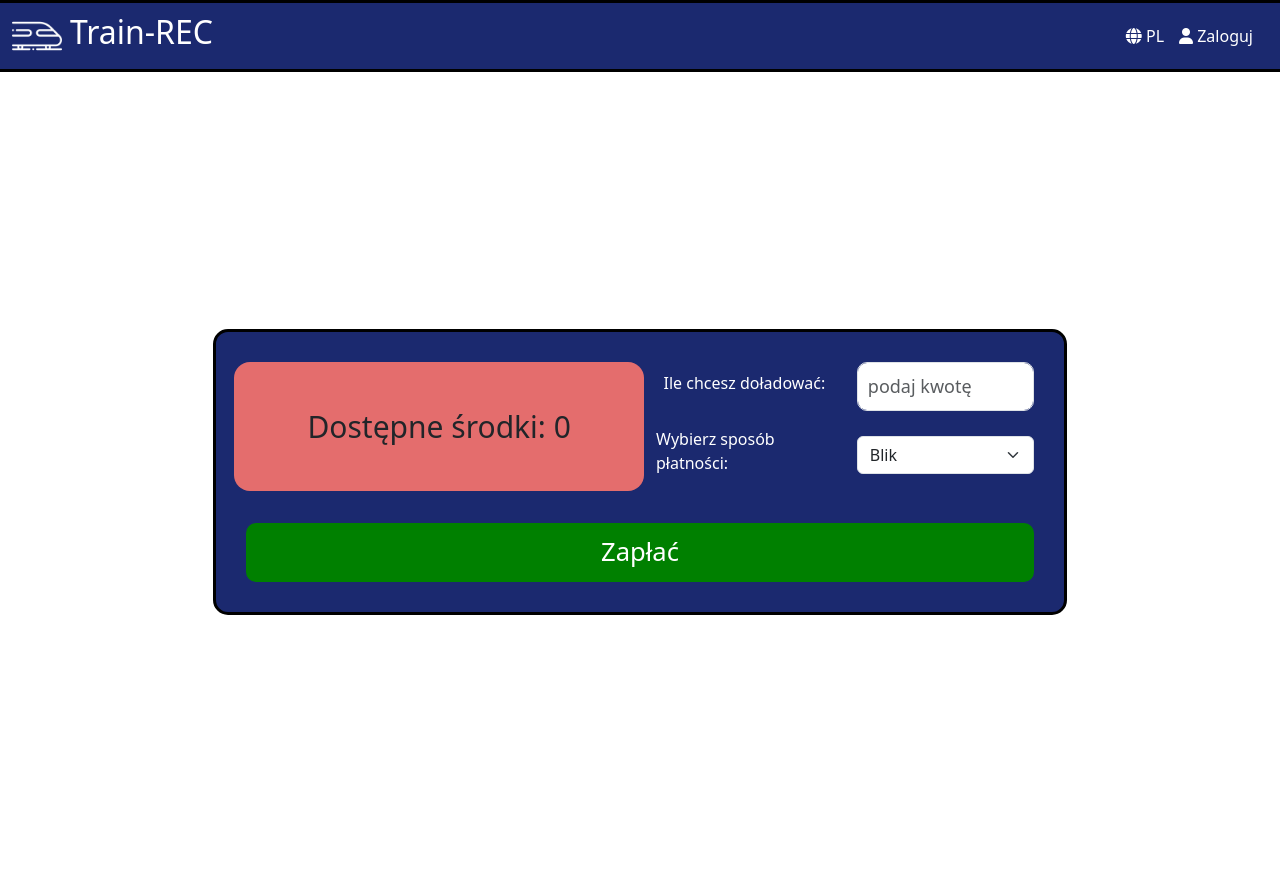
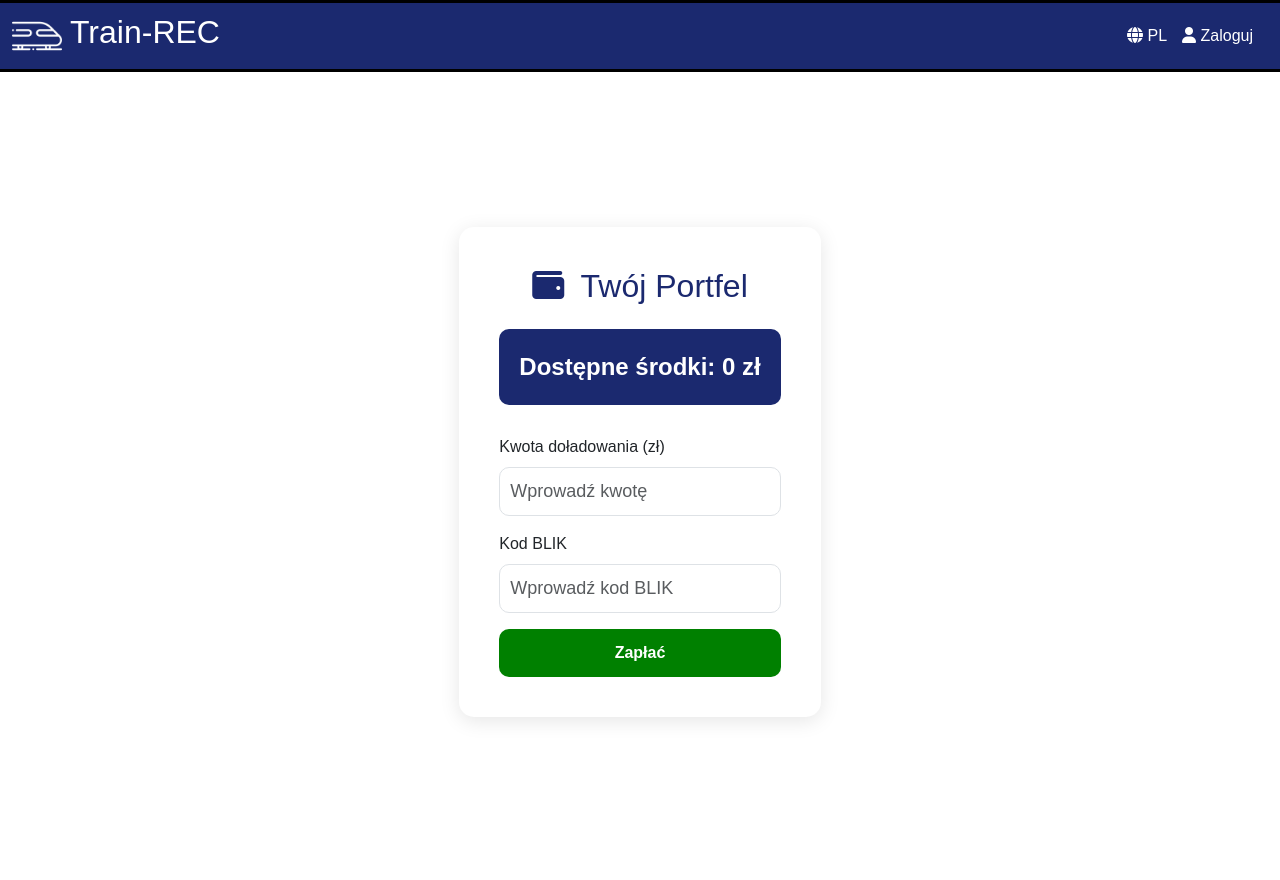
Before and after one commit to Falanger-debug/Train-REC, a Node server app: template views/wallet.ejs in a window 1280 px wide. Run offline with Node 20, Linux system fonts and the light colour scheme; the template is opened without the code that fills it, so the values that code supplies are empty.

Commit message:
Refactor wallet UI, remove unused script, add styles

```diff
--- a/public/scripts/paymentSilumation.js
+++ b/public/scripts/paymentSilumation.js
@@ -91,7 +91,6 @@ document.addEventListener('DOMContentLoaded', function() {
 });
 
 document.addEventListener('DOMContentLoaded', () => {
-    // Funkcja do pobierania parametrów URL
     function getUrlParams() {
         const urlParams = new URLSearchParams(window.location.search);
         return {
@@ -106,10 +105,8 @@ document.addEventListener('DOMContentLoaded', () => {
         };
     }
 
-    // Pobierz cenę z parametrów URL
     const { price } = getUrlParams();
 
-    // Wyświetl cenę na stronie
     if (price) {
         const ticketPriceElement = document.getElementById('ticketPrice');
         ticketPriceElement.textContent = parseFloat(price).toFixed(2) + " zł";
--- /dev/null
+++ b/public/walletStyles.css
@@ -0,0 +1,63 @@
+body {
+    background-color: white;
+    font-family: 'Arial', sans-serif;
+}
+
+.wallet-container {
+    background-color: white;
+    border-radius: 15px;
+    box-shadow: 0 4px 20px rgba(0, 0, 0, 0.1);
+    padding: 40px;
+    max-width: 500px;
+    margin: auto;
+}
+
+.wallet-header h1 {
+    color: var(--blue-color);
+}
+
+.wallet-balance {
+    background-color: var(--blue-color);
+    color: white;
+    padding: 20px;
+    border-radius: 10px;
+    font-size: 1.5rem;
+    text-align: center;
+    font-weight: bold;
+    margin-bottom: 30px;
+}
+
+.btn-pay {
+    background-color: green;
+    color: white;
+    padding: 12px;
+    border-radius: 10px;
+    width: 100%;
+    font-weight: bold;
+    transition: background-color 0.3s;
+    border: none;
+}
+
+.btn-pay:hover {
+    background-color: darkgreen;
+    transform: scale(1.05);
+    box-shadow: 0 4px 20px rgba(0, 0, 0, 0.2);
+}
+
+.form-control,
+.form-select {
+    border-radius: 10px;
+}
+
+.form-control:focus,
+.form-select:focus {
+    box-shadow: 0 0 5px rgba(0, 0, 0, 0.1);
+    border-color: var(--ligher-blue-color);
+}
+
+footer {
+    margin-top: 40px;
+    text-align: center;
+    font-size: 0.9rem;
+    color: var(--blue-color);
+}
--- a/views/wallet.ejs
+++ b/views/wallet.ejs
@@ -4,12 +4,13 @@
     <meta charset="UTF-8">
     <meta name="viewport" content="width=device-width, initial-scale=1.0">
     <title>Wallet</title>
-        <!--Bootstrap CSS-->
+    <!--Bootstrap CSS-->
     <link href="https://cdn.jsdelivr.net/npm/bootstrap@5.3.3/dist/css/bootstrap.min.css" rel="stylesheet"
-        integrity="sha384-QWTKZyjpPEjISv5WaRU9OFeRpok6YctnYmDr5pNlyT2bRjXh0JMhjY6hW+ALEwIH" crossorigin="anonymous">
+          integrity="sha384-QWTKZyjpPEjISv5WaRU9OFeRpok6YctnYmDr5pNlyT2bRjXh0JMhjY6hW+ALEwIH" crossorigin="anonymous">
     <!--Custom Styling-->
     <link rel="stylesheet" href="/mainStyles.css">
     <link rel="stylesheet" href="/headerStyles.css">
+    <link rel="stylesheet" href="/walletStyles.css">
 
     <!--FontAwesome-->
     <link href="https://cdnjs.cloudflare.com/ajax/libs/font-awesome/6.0.0-beta3/css/all.min.css" rel="stylesheet">
@@ -18,42 +19,37 @@
 <body>
 <%- include('partials/header') %>
 
-<div class="d-flex justify-content-center align-items-center vh-100">
-    <div class="form-container col-8">
-        <div class="row">
-            <div class="col h3 rounded-4 text-dark p-3 d-flex justify-content-center align-items-center" style="background-color: rgb(228, 109, 109); font-size: 30px;">
-                Dostępne środki: 0
+<div class="d-flex align-items-center justify-content-center vh-100">
+    <div class="wallet-container">
+        <!-- Header -->
+        <div class="wallet-header text-center mb-4">
+            <h1><i class="fas fa-wallet me-2"></i> Twój Portfel</h1>
+        </div>
+
+        <!-- Balance -->
+        <div class="wallet-balance">
+            Dostępne środki: <span>0 zł</span>
+        </div>
+
+        <!-- Form -->
+        <form>
+            <div class="mb-3">
+                <label for="amount" class="form-label">Kwota doładowania (zł)</label>
+                <input id="amount" type="number" class="form-control" placeholder="Wprowadź kwotę" min="1" required>
             </div>
-            <form class="col">
-                <div class="row mb-3">
-                    <div class="col-md-6 d-flex align-items-center justify-content-center">
-                        <label for="name" class="form-label">Ile chcesz doładować:</label>
-                    </div>
-                    <div class="col-md-6 d-flex align-items-center justify-content-center">
-                        <input class="form-control" placeholder="podaj kwotę">
-                    </div>
-                </div>
-                <div class="row mb-3">
-                    <div class="col-md-6 d-flex align-items-center justify-content-center">
-                        <label for="email" class="form-label">Wybierz sposób płatności:</label>
-                    </div>
-                    <div class="col-md-6 d-flex align-items-center justify-content-center">
-                        <select class="form-select">
-                            <option value="blik">Blik</option>
-                            <option value="karta">Karta kredytowa</option>
-                            <option value="paypal">PayPal</option>
-                        </select>
-                    </div>
-                </div>
-            </form>
-        </div>
-        <div class="row">
-            <div class="text-center mt-4">
-                <button type="submit" class="btn btn-search w-100">Zapłać</button>
+
+            <div class="mb-3">
+                <label for="codeBLIK" class="form-label">Kod BLIK</label>
+                <input id="codeBLIK" type="text" class="form-control" placeholder="Wprowadź kod BLIK" minlength="6"
+                       maxlength="6" required>
             </div>
-        </div>
+
+            <button type="submit" class="btn-pay">Zapłać</button>
+        </form>
     </div>
 </div>
+
+
 <%- include('partials/footer') %>
 
 </body>
```
Also changed, not shown: public/scripts/readAndWriteUsers.js (deleted, +0 -22 lines).
